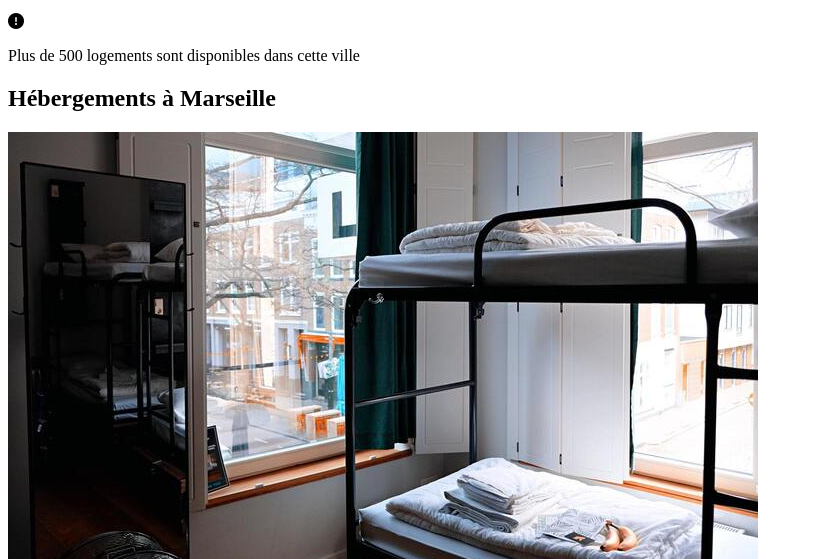
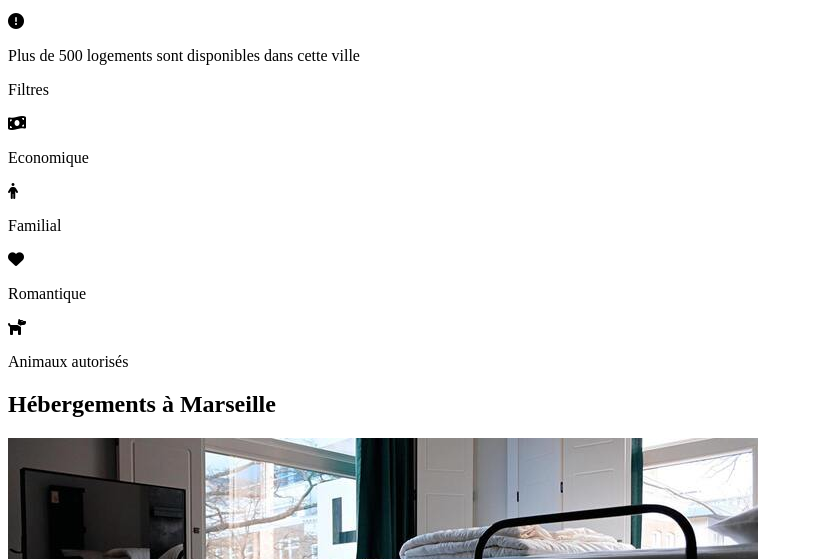
Before and after one commit to PaulyneSD/Cr-ez-la-page-d-accueil-d-une-agence-de-voyage-avec-HTML-CSS, a plain HTML site: page index.html in a window 1280 px wide. Shown: the part 241-800 px from the top of the page, without its empty margins (0-813 px from the left). Drawn offline with Linux system fonts and the light colour scheme.

Commit message:
base finie sauf barre de recherche

```diff
--- a/index.html
+++ b/index.html
@@ -12,6 +12,15 @@
     <i class="fa-solid fa-circle-exclamation"></i>
     <p>Plus de 500 logements sont disponibles dans cette ville</p>
 <section>
+    <p>Filtres</p>
+    <i class="fa-solid fa-money-bill-wave"></i>
+    <p>Economique</p>
+    <i class="fa-solid fa-person"></i>
+    <p>Familial</p>
+    <i class="fa-solid fa-heart"></i>
+    <p>Romantique</p>
+    <i class="fa-solid fa-dog"></i>
+    <p>Animaux autorisés</p>
     <h1>Hébergements à Marseille</h1>
     <img src="marcus-loke-WQJvWU_HZFo-unsplash.jpg">
     <p>Auberge La Canebière</p>
@@ -84,9 +93,15 @@
     <h2>Activités à Marseille</h2>
     <img src="reno-laithienne-QUgJhdY5Fyk-unsplash.jpg">
     <p>Vieux Port</p>
+    <img src="paul-hermann-QFTrLdQIRhI-unsplash.jpg">
+    <p>Fort de Pomègues</p>
+    <img src="kilyan-sockalingum-NR8-cBCN3aI-unsplash.jpg">
+    <p>Parc national des Calanques</p>
+    <img src="florian-wehde-xW9e8gdotxI-unsplash.jpg">
+    <p>Notre-Dame-de-la-Garde</p>
 </section>
 
-    </body>
+</body>
     <footer>
       <p>À propos</p>
       <p>Fonctionnement du site</p>
```
Also changed, not shown: florian-wehde-xW9e8gdotxI-unsplash.jpg (added), kilyan-sockalingum-NR8-cBCN3aI-unsplash.jpg (added), paul-hermann-QFTrLdQIRhI-unsplash.jpg (added).
